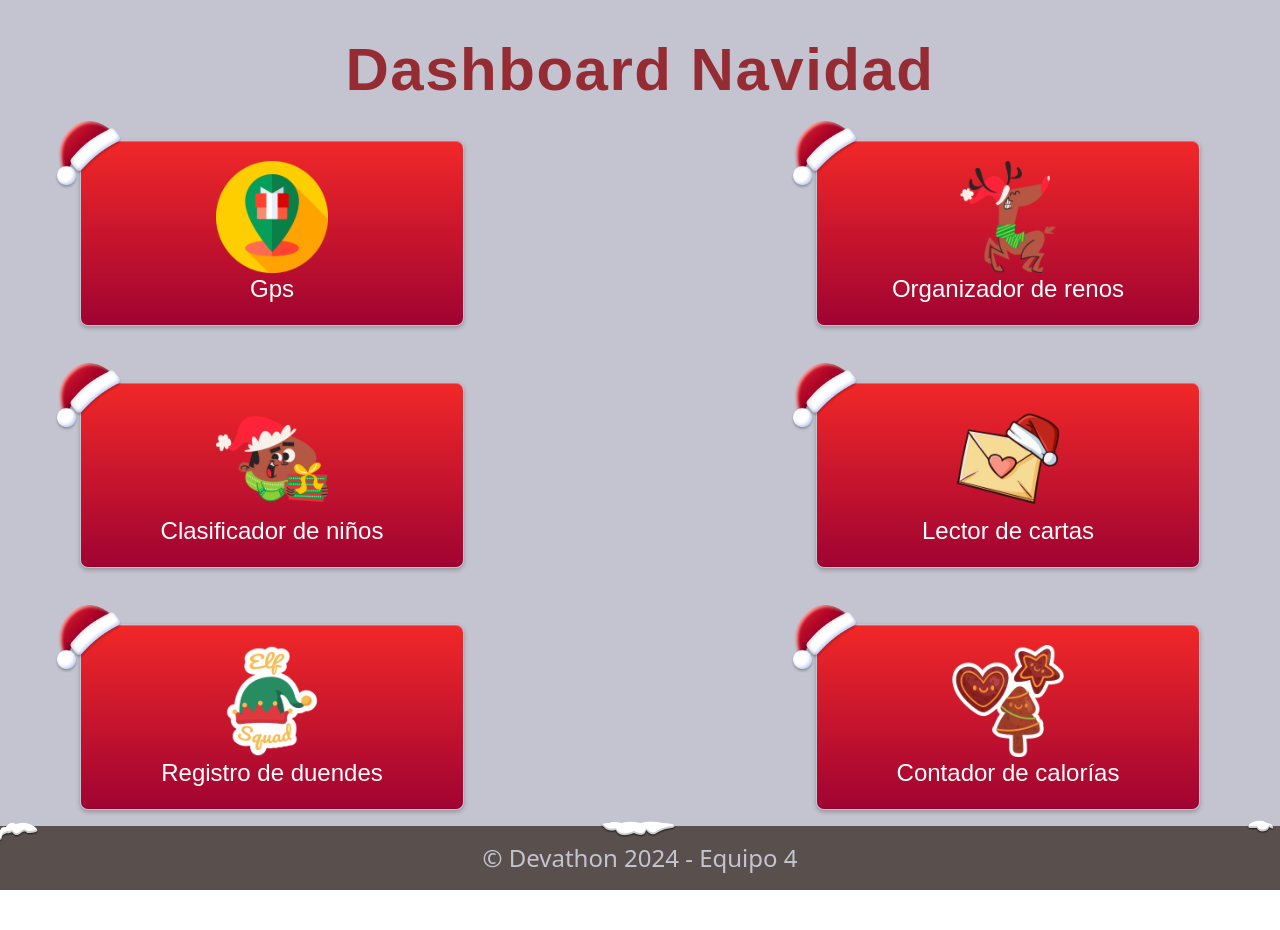
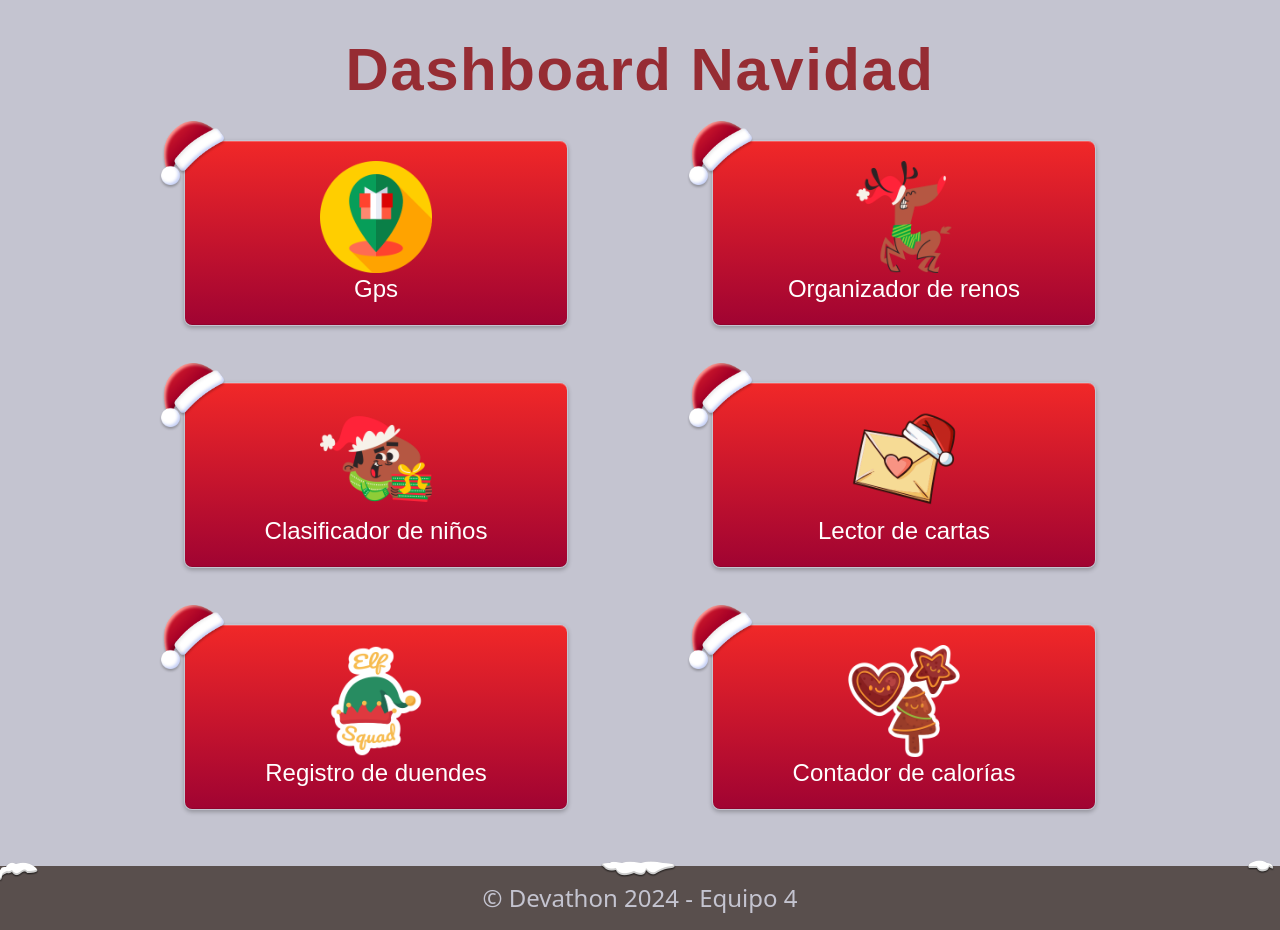
Before and after one commit to Devathon2024-Equipo4/frontend, a React (Vite) app: page / in a window 1280 px wide. Before the commit the page ends 890 px from the top, so only its background shows below. Built offline with nearby package versions, Linux system fonts and the light colour scheme; no server answers; a web font is replaced by a local one.

Commit message:
feat: card distribution adjustment

```diff
--- a/src/pages/HomePage.jsx
+++ b/src/pages/HomePage.jsx
@@ -10,7 +10,7 @@ const HomePage = () => {
           Dashboard Navidad
         </h1>
 
-        <div className="flex flex-row flex-wrap justify-between gap-10 items-start mt-10">
+        <div className="max-w-7xl min-h-[75vh] mx-auto flex flex-wrap justify-evenly gap-10 content-evenly m-10">
           <HomepageCard
             title={"Gps"}
             route={"/gps"}
```
